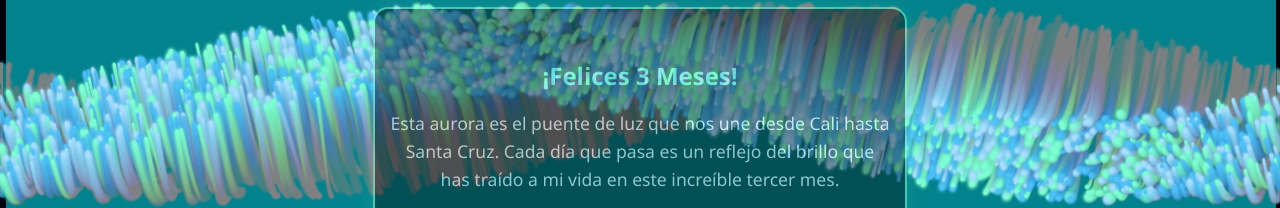
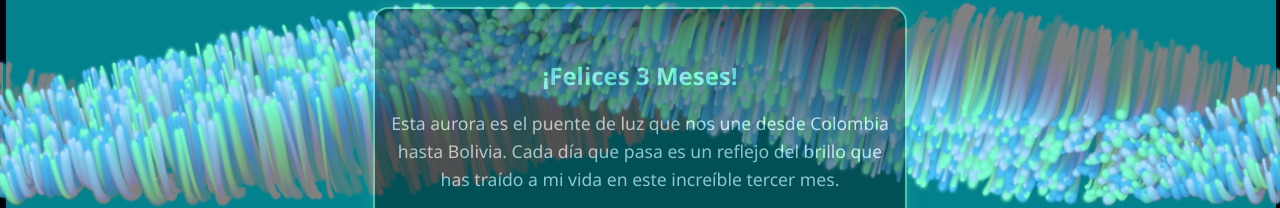
Before and after one commit to JoshDa777/aniversario-3er-mes-yipie, a plain HTML site: page index.html in a window 1280 px wide. Both pictures are taken after a click on the element "❤️". Shown: the part 240-448 px from the top of the page. Drawn offline with Linux system fonts and the light colour scheme.

Commit message:
Update message in index.html for location change

```diff
--- a/index.html
+++ b/index.html
@@ -128,7 +128,7 @@
 
         <div id="message-box">
             <h2 style="color: #7fffd4; margin-bottom: 15px;">¡Felices 3 Meses!</h2>
-            <p style="font-size: 1.1em; line-height: 1.6;">Esta aurora es el puente de luz que nos une desde Cali hasta Santa Cruz. Cada día que pasa es un reflejo del brillo que has traído a mi vida en este increíble tercer mes.</p>
+            <p style="font-size: 1.1em; line-height: 1.6;">Esta aurora es el puente de luz que nos une desde Colombia hasta Bolivia. Cada día que pasa es un reflejo del brillo que has traído a mi vida en este increíble tercer mes.</p>
             <p style="font-size: 1.1em; line-height: 1.6;"> Perdona por lo poco, estuve experimentando algunas funciones, te lo hice con cariño, disfrútalo mucho, esta luz representan mis sentimientos por ti </p>
             <p style="margin-top: 20px; font-weight: bold; color: #4fc3f7;">Te amo y espero verte pronto. ¡Gracias por estos 92 días!</p>
         </div>
```
